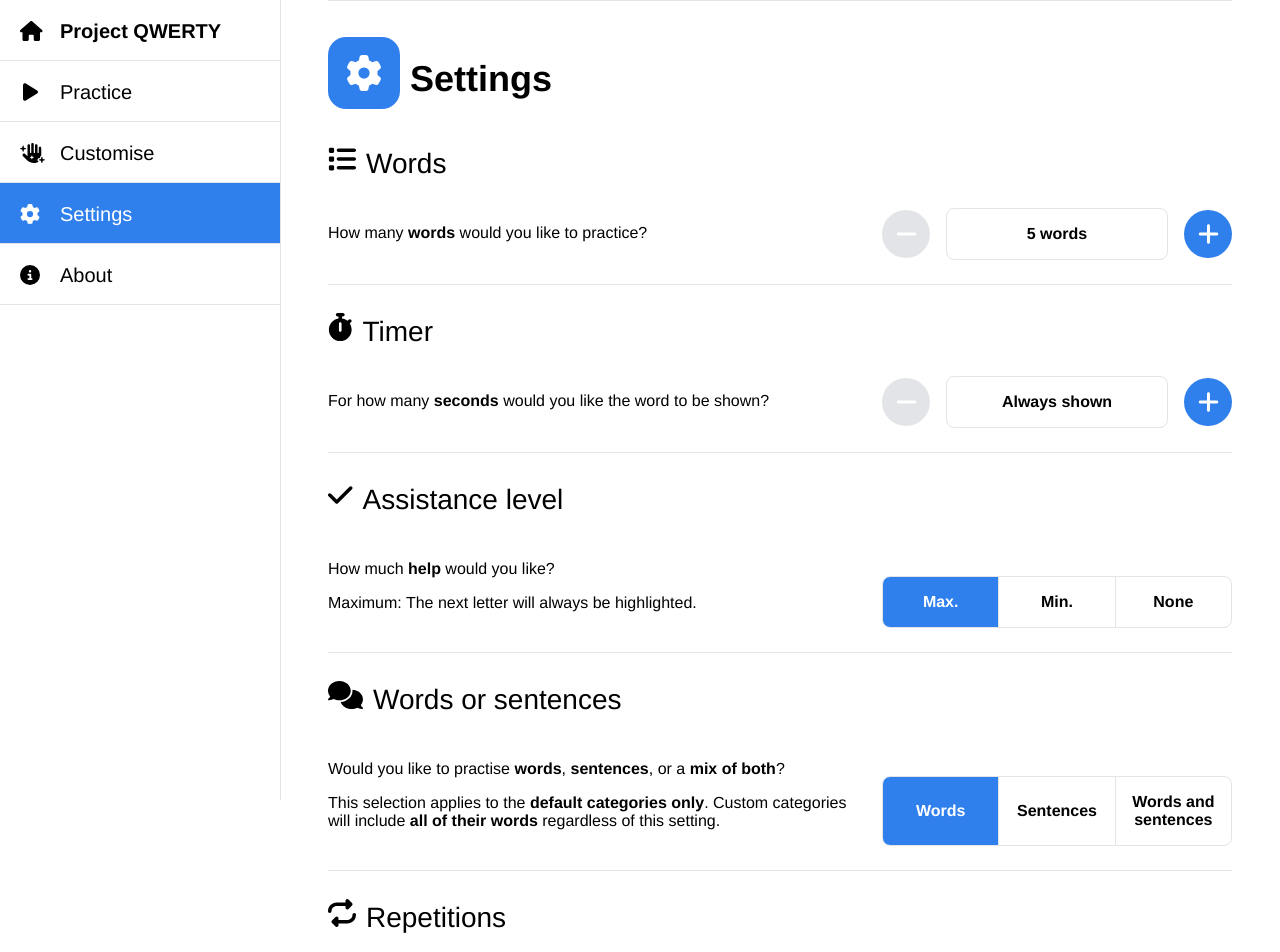
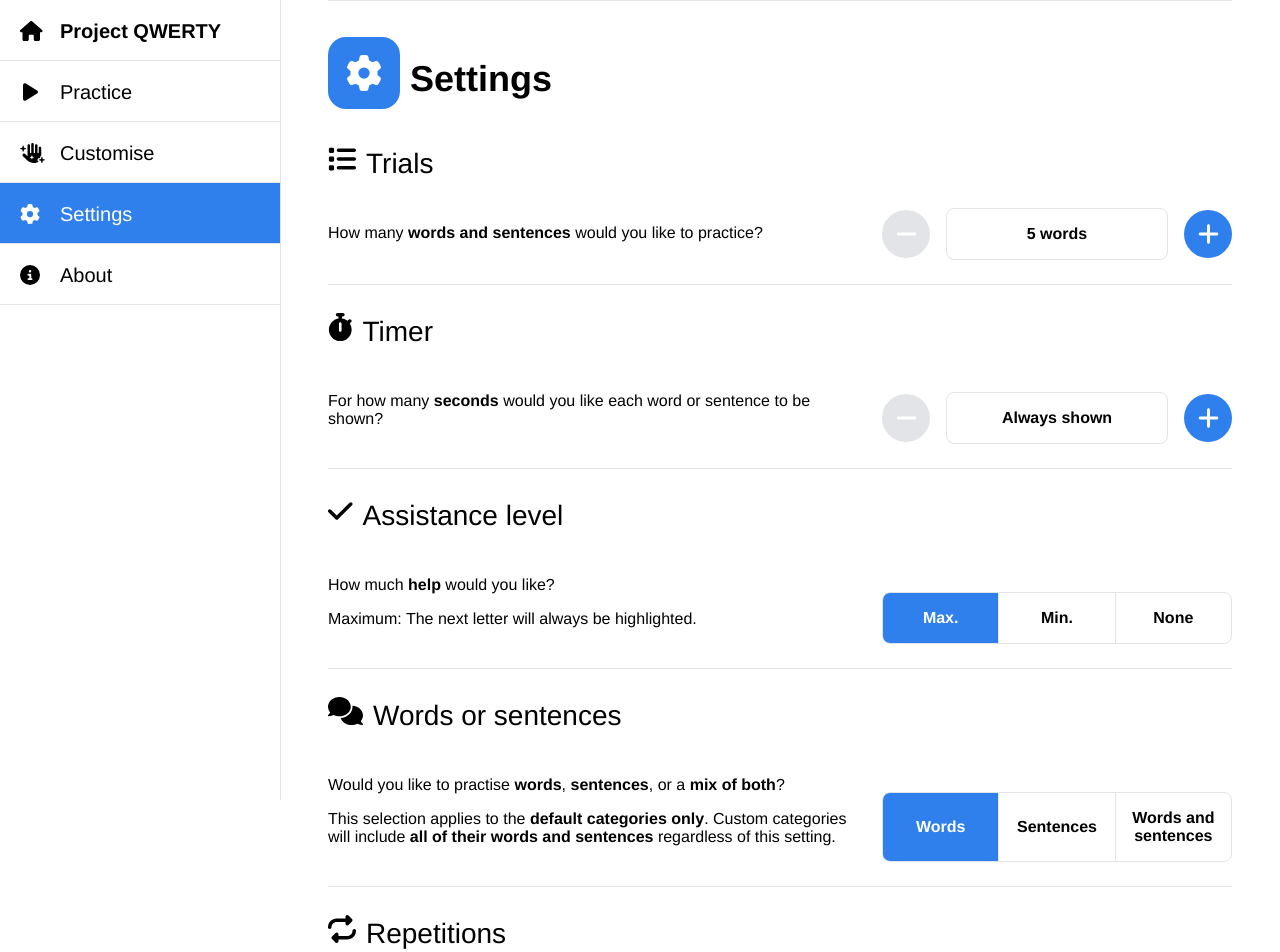
Before and after one commit to project-qwerty/project-qwerty, a Vue app: page /settings in a window 1280 px wide. Shown: the top 952 px of the page. Built offline with nearby package versions, Linux system fonts and the light colour scheme; what @lottiefiles/vue-lottie-player would draw is missing.

Commit message:
finish off sentence related changes

```diff
--- a/src/functions/Changelog.js
+++ b/src/functions/Changelog.js
@@ -1,5 +1,6 @@
 export default {
   '13th August 2024': [
+    'Added sentences to default categories, with a setting to switch between practicing words, sentences, or both',
     'Reduced the amount of numbers in the Digits category to balance them out in the Lucky Dip category',
     'Renamed the "built-in" categories to "default" categories',
   ],
--- a/src/views/AboutPage.vue
+++ b/src/views/AboutPage.vue
@@ -11,7 +11,7 @@
     <IconHeader :major="true" text="FAQs" icon="circle-question" icon-colour="var(--primary-colour)" />
 
     <CollapsibleSection summary="What is Project QWERTY?" class="faint-border-bottom">
-      <p>Project QWERTY is a free therapy website for people with aphasia. It targets <strong>spelling</strong> and <strong>typing</strong> with the option of accessing everyday words via the pre-programmed categories or by creating custom categories.</p>
+      <p>Project QWERTY is a free therapy website for people with aphasia. It targets <strong>spelling</strong> and <strong>typing</strong> with the option of accessing everyday words and sentences via the pre-programmed categories or by creating custom categories.</p>
     </CollapsibleSection>
 
     <CollapsibleSection summary="What are custom categories?" class="faint-border-bottom">
@@ -50,14 +50,13 @@
     </CollapsibleSection>
 
     <CollapsibleSection summary="What is ‘lucky dip’?" class="faint-border-bottom">
-      Lucky dip contains <strong>some words</strong> from <strong>all</strong> of the other categories. This is perfect for when you want to practise words from <strong>multiple</strong> categories at once.
+      Lucky dip contains <strong>some words and sentences</strong> from <strong>all</strong> of the other categories. This is perfect for when you want to practise words and sentences from <strong>multiple</strong> categories at once.
     </CollapsibleSection>
 
     <CollapsibleSection summary="How complex is Project QWERTY?" class="faint-border-bottom">
       Project QWERTY focuses on practising <strong>functional</strong> words and sentences. Practice is <strong>not</strong> graded based on <strong>how hard it is</strong>. <strong>Speak to your speech pathologist</strong> to ensure the settings are right for you.
 
-      <!-- TODO: include when words/sentences feature is done -->
-      <!-- The included sentences are <strong>2-10 words</strong> in length. Most of the sentences are graded as <strong>easy to read</strong>, however, some are more difficult. If you are <strong>having difficulty</strong> with the sentences, <strong>speak to your speech pathologist</strong>. -->
+      The included sentences are <strong>2-10 words</strong> in length. Most of the sentences are graded as <strong>easy to read</strong>, however, some are more difficult. If you are <strong>having difficulty</strong> with the sentences, <strong>speak to your speech pathologist</strong>.
     </CollapsibleSection>
 
     <CollapsibleSection summary="Who created Project QWERTY?" class="faint-border-bottom">
--- a/src/views/SettingsPage.vue
+++ b/src/views/SettingsPage.vue
@@ -2,9 +2,9 @@
   <NavPage>
     <IconHeader :major="true" text="Settings" icon="gear" icon-colour="var(--primary-colour)" />
 
-    <IconHeader text="Words" icon="list" />
+    <IconHeader text="Trials" icon="list" />
     <div class="control-row faint-border-bottom">
-      <p>How many <strong>words</strong> would you like to practice?</p>
+      <p>How many <strong>words and sentences</strong> would you like to practice?</p>
 
       <div class="control">
         <ShowCurrentSelector
@@ -27,7 +27,7 @@
 
     <IconHeader text="Timer" icon="stopwatch" />
     <div class="control-row faint-border-bottom">
-      <p>For how many <strong>seconds</strong> would you like the word to be shown?</p>
+      <p>For how many <strong>seconds</strong> would you like each word or sentence to be shown?</p>
 
       <div class="control">
         <ShowCurrentSelector
@@ -69,7 +69,7 @@
       <div>
         <p>Would you like to practise <strong>words</strong>, <strong>sentences</strong>, or a <strong>mix of both</strong>?</p>
 
-        <p>This selection applies to the <strong>default categories only</strong>. Custom categories will include <strong>all of their words</strong> regardless of this setting.</p>
+        <p>This selection applies to the <strong>default categories only</strong>. Custom categories will include <strong>all of their words and sentences</strong> regardless of this setting.</p>
       </div>
 
       <div class="control">
@@ -86,7 +86,7 @@
 
     <IconHeader text="Repetitions" icon="repeat" />
     <div class="control-row faint-border-bottom">
-      <p><strong>How many times</strong> would you like to practice each word?</p>
+      <p><strong>How many times</strong> would you like to practice each word or sentence?</p>
 
       <div class="control">
         <ShowAllSelector
```
